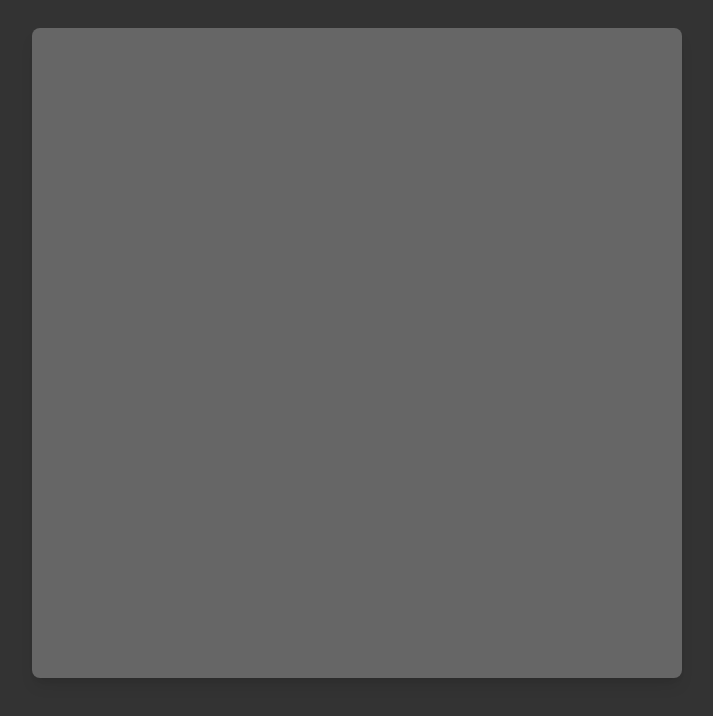
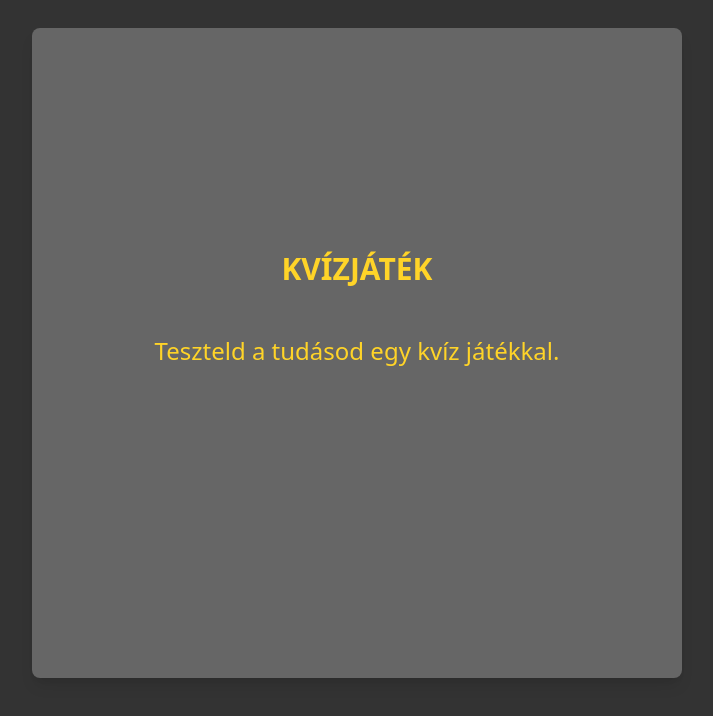
Before and after one commit to UniversityProjectsPTI/afp-project, a React (Create React App) app: page / in a window 1280 px wide. Both pictures are taken after a click on the button "tovább". Shown: the top 716 px of the page, without its empty margins (299-1012 px from the left). Built offline with nearby package versions, Linux system fonts and the light colour scheme.

Commit message:
In Game Screen Card the quiz game texts added

```diff
--- a/src/Screens/GamesScreen.tsx
+++ b/src/Screens/GamesScreen.tsx
@@ -5,7 +5,10 @@ const GamesScreen = (props: any) => {
     return (
         <div className="flex items-center justify-center text-center p-2">
             <Card className="flex items-center justify-center text-center p-2">
-
+                <div className="mb-20">
+                    <h2 className="font-bold text-3xl text-[#ffd428] uppercase my-15">Kvízjáték</h2>
+                    <h3 className="text-2xl p-2 mt-10">Teszteld a tudásod egy kvíz játékkal.</h3>
+                </div>
             </Card>
         </div>
     );
```
